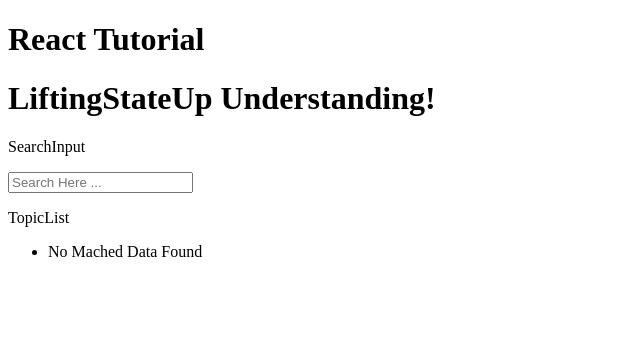
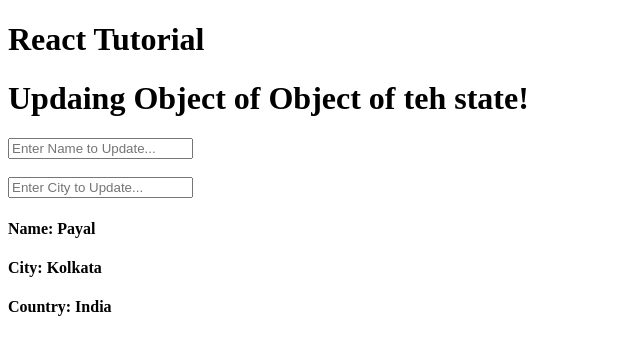
Before and after one commit to pans1234/React-Js-Tutorial, a React (Vite) app: page / in a window 1280 px wide. Shown: the top 354 px of the page, without its empty margins (0-640 px from the left). Built offline with nearby package versions, Linux system fonts and the light colour scheme.

Commit message:
Updae Objects Value and est Update of Object

```diff
--- a/src/App.jsx
+++ b/src/App.jsx
@@ -31,6 +31,7 @@ import ImpurePureComponent from './React-Advance-Concepts/Pure-Component'
 import PureFunction from './React-Advance-Concepts/Pure-Component'
 import DerivedState from './React-Advance-Concepts/Derived-State'
 import LiftingStateUpParent from './React-Advance-Concepts/Lifting-State-Up-React'
+import UpdateObjState from './Hooks-Understanding/Updating-objects-of-state'
 function App() {
   const [count, setCount] = useState(0)
   let userObj = [
@@ -77,7 +78,8 @@ function App() {
       {/* <ImpurePureComponent /> */}
       {/* <PureFunction /> */}
       {/* <DerivedState /> */}
-      <LiftingStateUpParent />
+      {/* <LiftingStateUpParent /> */}
+      <UpdateObjState />
 
 
     </div>
--- /dev/null
+++ b/src/Hooks-Understanding/Updating-objects-of-state.jsx
@@ -0,0 +1,35 @@
+import { useState } from 'react'
+
+function UpdateObjState() {
+    const [dataObj, updateObj] = useState({
+        name: 'Payal',
+        address: {
+            city: 'Kolkata',
+            country: 'India'
+        }
+    })
+    const handleUpdateName = (updatedName) => {
+        // updateObj({name:updatedName}) --> it will destroy teh entire Objects
+        dataObj.name = updatedName;
+        updateObj({ ...dataObj })
+    }
+
+    const handleUpdateCity = (cityName) => {
+        dataObj.address.city = cityName;
+        updateObj({ ...dataObj, address: { ...dataObj.address, cityName } })
+    }
+    return (
+        <>
+            <h1>Updaing Object of Object of teh state!</h1>
+            <input type="text" placeholder="Enter Name to Update..." onChange={(e) => handleUpdateName(e.target.value)} />
+            <br /><br />
+            <input type="text" placeholder="Enter City to Update..." onChange={(e) => handleUpdateCity(e.target.value)} />
+
+            <h4>Name: {dataObj.name}</h4>
+            <h4>City: {dataObj.address.city}</h4>
+            <h4>Country: {dataObj.address.country}</h4>
+
+        </>
+    )
+}
+export default UpdateObjState;
```
